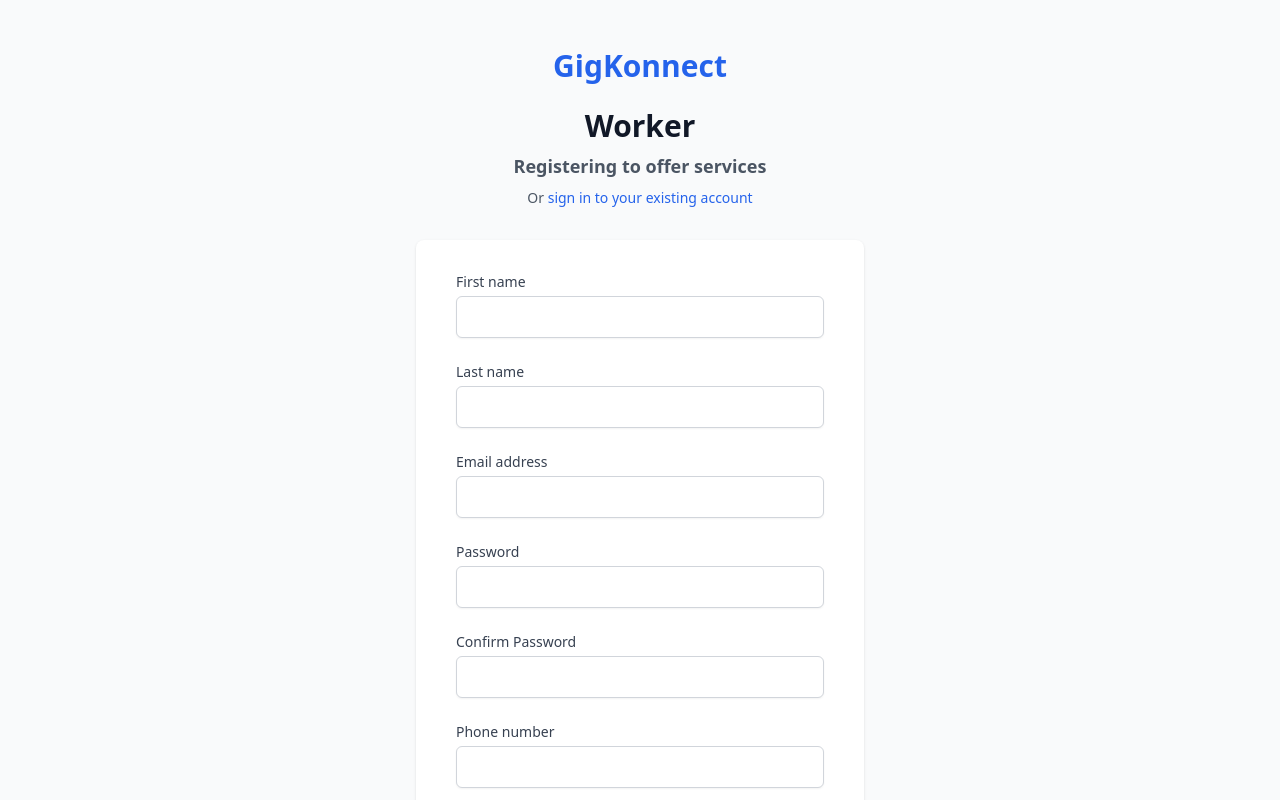
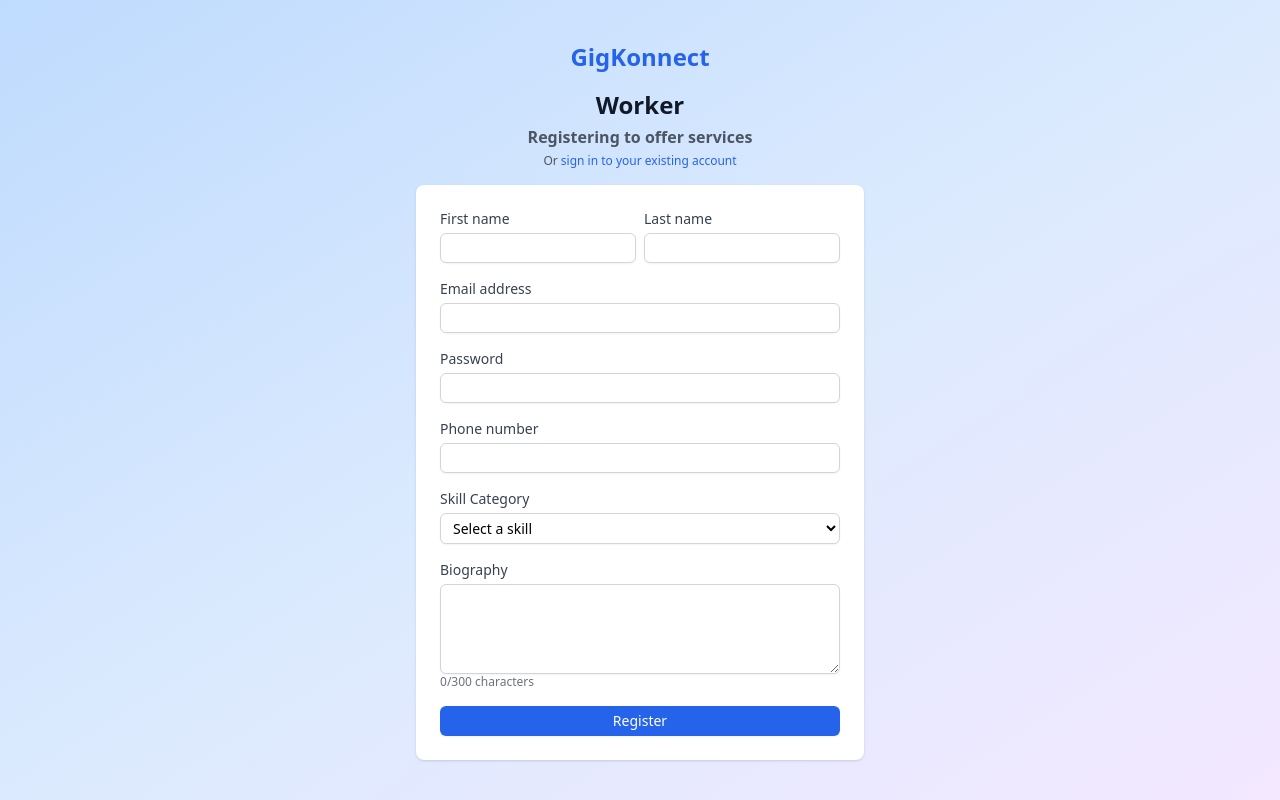
Before and after one commit to waseprisca0/GigKonnect_capstone_project, a React (Vite) app: page /register in a window 1280 px wide. Shown: the top 800 px of the page. Built offline with nearby package versions, Linux system fonts and the light colour scheme.

Commit message:
Apply latest frontend and backend fixes, UI restyling, and schema alignment

```diff
--- a/src/pages/Profile.jsx
+++ b/src/pages/Profile.jsx
@@ -1,5 +1,6 @@
 import React, { useState } from 'react';
 import { useNavigate } from 'react-router-dom';
+import { workersAPI } from '../services/api';
 
 const Profile = () => {
   const navigate = useNavigate();
@@ -48,15 +49,18 @@ const Profile = () => {
     setErrors({});
   };
 
-  const handleSubmit = (e) => {
+  const handleSubmit = async (e) => {
     e.preventDefault();
     if (!validate()) return;
-    // Update user in localStorage (simulate backend update)
-    const updatedUser = { ...user, ...form };
-    localStorage.setItem('user', JSON.stringify(updatedUser));
-    setIsEditing(false);
-    setSuccess(true);
-    window.location.reload(); // Ensure UI updates everywhere
+    try {
+      const updatedWorker = await workersAPI.update(user.id, form);
+      localStorage.setItem('user', JSON.stringify(updatedWorker));
+      setIsEditing(false);
+      setSuccess(true);
+      window.location.reload();
+    } catch (error) {
+      setErrors({ api: 'Failed to update profile. Please try again.' });
+    }
   };
 
   if (!user) {
@@ -85,7 +89,7 @@ const Profile = () => {
             {user.name ? user.name.charAt(0).toUpperCase() : '?'}
           </div>
           <div className="flex-1 w-full">
-            <h2 className="text-3xl font-extrabold text-blue-800 mb-2 tracking-tight">My Worker Profile</h2>
+            <h2 className="text-xl font-bold mb-4 text-blue-800">My Profile</h2>
             {success && (
               <div className="mb-4 text-green-600 font-semibold">Profile updated successfully!</div>
             )}
@@ -97,7 +101,8 @@ const Profile = () => {
                   <div className="mt-1"><span className="font-semibold text-blue-700">Contact Info:</span> {user.contact_info || <span className="text-gray-400">Not set</span>}</div>
                   <div className="mt-1"><span className="font-semibold text-blue-700">Bio:</span> {user.bio || <span className="text-gray-400">Not set</span>}</div>
                 </div>
-                {user.contact_info && (
+                {/* Only show WhatsApp link if not viewing own profile */}
+                {user.contact_info && false && (
                   <a
                     href={`https://wa.me/${user.contact_info.replace(/[^\d]/g, '')}`}
                     target="_blank"
--- a/src/pages/Register.jsx
+++ b/src/pages/Register.jsx
@@ -8,7 +8,6 @@ const Register = () => {
     lastName: '',
     email: '',
     password: '',
-    confirmPassword: '',
     phone: '',
     skill_category: '', // Only for worker
     bio: '' // Only for worker
@@ -74,12 +73,6 @@ const Register = () => {
       newErrors.password = 'Password must be at least 6 characters';
     }
 
-    if (!formData.confirmPassword) {
-      newErrors.confirmPassword = 'Please confirm your password';
-    } else if (formData.password !== formData.confirmPassword) {
-      newErrors.confirmPassword = 'Passwords do not match';
-    }
-
     if (!formData.phone.trim()) {
       newErrors.phone = 'Phone number is required';
     }
@@ -134,19 +127,19 @@ const Register = () => {
   };
 
   return (
-    <div className="min-h-screen bg-gray-50 flex flex-col justify-center py-12 sm:px-6 lg:px-8">
+    <div className="min-h-screen bg-gradient-to-br from-blue-200 via-blue-100 to-purple-100 flex flex-col justify-center py-8 sm:px-4 lg:px-8">
       <div className="sm:mx-auto sm:w-full sm:max-w-md">
         <div className="text-center">
-          <Link to="/" className="text-3xl font-bold text-blue-600">
+          <Link to="/" className="text-2xl font-bold text-blue-600">
             GigKonnect
           </Link>
-          <h2 className="mt-6 text-3xl font-extrabold text-gray-900">
+          <h2 className="mt-4 text-2xl font-extrabold text-gray-900">
             Worker
           </h2>
-          <p className="mt-2 text-lg text-gray-600 font-semibold">
+          <p className="mt-1 text-base text-gray-600 font-semibold">
             Registering to offer services
           </p>
-          <p className="mt-2 text-sm text-gray-600">
+          <p className="mt-1 text-xs text-gray-600">
             Or{' '}
             <Link to="/login" className="font-medium text-blue-600 hover:text-blue-500">
               sign in to your existing account
@@ -155,17 +148,18 @@ const Register = () => {
         </div>
       </div>
 
-      <div className="mt-8 sm:mx-auto sm:w-full sm:max-w-md">
-        <div className="bg-white py-8 px-4 shadow sm:rounded-lg sm:px-10">
+      <div className="mt-4 sm:mx-auto sm:w-full sm:max-w-md">
+        <div className="bg-white py-6 px-3 shadow sm:rounded-lg sm:px-6">
           {apiError && (
             <div className="mb-4 bg-red-50 border border-red-200 text-red-700 px-4 py-3 rounded">
               {apiError}
             </div>
           )}
 
-          <form className="space-y-6" onSubmit={handleSubmit}>
-            {/* First Name */}
-            <div>
+          <form className="space-y-4" onSubmit={handleSubmit}>
+            {/* First Name and Last Name on the same row */}
+            <div className="flex gap-2">
+              <div className="w-1/2">
                 <label htmlFor="firstName" className="block text-sm font-medium text-gray-700">
                   First name
                 </label>
@@ -176,13 +170,11 @@ const Register = () => {
                   autoComplete="given-name"
                   value={formData.firstName}
                   onChange={handleChange}
-                className="mt-1 block w-full rounded-md border border-gray-300 bg-white px-3 py-2 text-base focus:border-blue-500 focus:ring-1 focus:ring-blue-500 transition-all duration-150 shadow-sm placeholder-gray-400"
+                  className="mt-1 block w-full rounded-md border border-gray-300 bg-white px-2 py-1 text-sm focus:border-blue-500 focus:ring-1 focus:ring-blue-500 transition-all duration-150 shadow-sm placeholder-gray-400"
                 />
                 {errors.firstName && <div className="text-red-500 text-sm">{errors.firstName}</div>}
               </div>
-
-            {/* Last Name */}
-            <div>
+              <div className="w-1/2">
                 <label htmlFor="lastName" className="block text-sm font-medium text-gray-700">
                   Last name
                 </label>
@@ -193,9 +185,10 @@ const Register = () => {
                   autoComplete="family-name"
                   value={formData.lastName}
                   onChange={handleChange}
-                className="mt-1 block w-full rounded-md border border-gray-300 bg-white px-3 py-2 text-base focus:border-blue-500 focus:ring-1 focus:ring-blue-500 transition-all duration-150 shadow-sm placeholder-gray-400"
+                  className="mt-1 block w-full rounded-md border border-gray-300 bg-white px-2 py-1 text-sm focus:border-blue-500 focus:ring-1 focus:ring-blue-500 transition-all duration-150 shadow-sm placeholder-gray-400"
                 />
                 {errors.lastName && <div className="text-red-500 text-sm">{errors.lastName}</div>}
+              </div>
             </div>
 
             {/* Email */}
@@ -210,7 +203,7 @@ const Register = () => {
                 autoComplete="email"
                 value={formData.email}
                 onChange={handleChange}
-                className="mt-1 block w-full rounded-md border border-gray-300 bg-white px-3 py-2 text-base focus:border-blue-500 focus:ring-1 focus:ring-blue-500 transition-all duration-150 shadow-sm placeholder-gray-400"
+                className="mt-1 block w-full rounded-md border border-gray-300 bg-white px-2 py-1 text-sm focus:border-blue-500 focus:ring-1 focus:ring-blue-500 transition-all duration-150 shadow-sm placeholder-gray-400"
               />
               {errors.email && <div className="text-red-500 text-sm">{errors.email}</div>}
             </div>
@@ -227,26 +220,9 @@ const Register = () => {
                 autoComplete="new-password"
                 value={formData.password}
                 onChange={handleChange}
-                className="mt-1 block w-full rounded-md border border-gray-300 bg-white px-3 py-2 text-base focus:border-blue-500 focus:ring-1 focus:ring-blue-500 transition-all duration-150 shadow-sm placeholder-gray-400"
+                className="mt-1 block w-full rounded-md border border-gray-300 bg-white px-2 py-1 text-sm focus:border-blue-500 focus:ring-1 focus:ring-blue-500 transition-all duration-150 shadow-sm placeholder-gray-400"
               />
               {errors.password && <div className="text-red-500 text-sm">{errors.password}</div>}
-            </div>
-
-            {/* Confirm Password */}
-            <div>
-              <label htmlFor="confirmPassword" className="block text-sm font-medium text-gray-700">
-                Confirm Password
-              </label>
-              <input
-                id="confirmPassword"
-                name="confirmPassword"
-                type="password"
-                autoComplete="new-password"
-                value={formData.confirmPassword}
-                onChange={handleChange}
-                className="mt-1 block w-full rounded-md border border-gray-300 bg-white px-3 py-2 text-base focus:border-blue-500 focus:ring-1 focus:ring-blue-500 transition-all duration-150 shadow-sm placeholder-gray-400"
-              />
-              {errors.confirmPassword && <div className="text-red-500 text-sm">{errors.confirmPassword}</div>}
             </div>
 
             {/* Phone/Contact Info */}
@@ -261,7 +237,7 @@ const Register = () => {
                 autoComplete="tel"
                 value={formData.phone}
                 onChange={handleChange}
-                className="mt-1 block w-full rounded-md border border-gray-300 bg-white px-3 py-2 text-base focus:border-blue-500 focus:ring-1 focus:ring-blue-500 transition-all duration-150 shadow-sm placeholder-gray-400"
+                className="mt-1 block w-full rounded-md border border-gray-300 bg-white px-2 py-1 text-sm focus:border-blue-500 focus:ring-1 focus:ring-blue-500 transition-all duration-150 shadow-sm placeholder-gray-400"
               />
               {errors.phone && <div className="text-red-500 text-sm">{errors.phone}</div>}
             </div>
@@ -276,9 +252,9 @@ const Register = () => {
                 name="skill_category"
                 value={formData.skill_category}
                 onChange={handleChange}
-                className="mt-1 block w-full rounded-md border border-gray-300 bg-white px-3 py-2 text-base focus:border-blue-500 focus:ring-1 focus:ring-blue-500 transition-all duration-150 shadow-sm placeholder-gray-400"
+                className="mt-1 block w-full rounded-md border border-gray-300 bg-white px-2 py-1 text-sm focus:border-blue-500 focus:ring-1 focus:ring-blue-500 transition-all duration-150 shadow-sm placeholder-gray-400"
               >
-                <option value="">Select a skill</option>
+                <option value="" disabled className="text-gray-400 bg-gray-100">Select a skill</option>
                 {SKILL_OPTIONS.map((option) => (
                   <option key={option} value={option}>{option.charAt(0).toUpperCase() + option.slice(1)}</option>
                 ))}
@@ -289,7 +265,7 @@ const Register = () => {
             {/* Bio */}
             <div>
               <label htmlFor="bio" className="block text-sm font-medium text-gray-700">
-                Short Bio
+                Biography
               </label>
               <textarea
                 id="bio"
@@ -297,7 +273,7 @@ const Register = () => {
                 value={formData.bio}
                 onChange={handleChange}
                 maxLength={300}
-                className="mt-1 block w-full rounded-md border border-gray-300 bg-white px-3 py-2 text-base focus:border-blue-500 focus:ring-1 focus:ring-blue-500 transition-all duration-150 shadow-sm placeholder-gray-400"
+                className="mt-1 block w-full rounded-md border border-gray-300 bg-white px-2 py-1 text-sm focus:border-blue-500 focus:ring-1 focus:ring-blue-500 transition-all duration-150 shadow-sm placeholder-gray-400"
                 rows={4}
               />
               <div className="text-gray-500 text-xs">{formData.bio.length}/300 characters</div>
@@ -308,7 +284,7 @@ const Register = () => {
               <button
                 type="submit"
                 disabled={isLoading}
-                className="w-full flex justify-center py-2 px-4 border border-transparent rounded-md shadow-sm text-sm font-medium text-white bg-blue-600 hover:bg-blue-700 focus:outline-none focus:ring-2 focus:ring-offset-2 focus:ring-blue-500"
+                className="w-full flex justify-center py-1 px-4 border border-transparent rounded-md shadow-sm text-sm font-medium text-white bg-blue-600 hover:bg-blue-700 focus:outline-none focus:ring-2 focus:ring-offset-2 focus:ring-blue-500"
               >
                 {isLoading ? 'Registering...' : 'Register'}
               </button>
--- a/src/pages/WorkerProfile.jsx
+++ b/src/pages/WorkerProfile.jsx
@@ -62,7 +62,7 @@ const WorkerProfile = () => {
                 href={`https://wa.me/${worker.contact_info.replace(/[^\d]/g, '')}`}
                 target="_blank"
                 rel="noopener noreferrer"
-                className="inline-block bg-gradient-to-r from-blue-500 to-purple-500 hover:from-blue-600 hover:to-purple-600 text-white font-semibold px-6 py-2 rounded-lg shadow transition-colors duration-150 mt-2"
+                className="inline-block bg-green-500 hover:bg-green-600 text-white font-semibold px-6 py-2 rounded-lg shadow transition-colors duration-150 mt-2"
               >
                 💬 Chat me on WhatsApp
               </a>
--- a/src/services/api.js
+++ b/src/services/api.js
@@ -88,6 +88,14 @@ export const workersAPI = {
   getById: async (workerId) => {
     return apiCall(`/workers/${workerId}`);
   },
+
+  // Update worker by ID
+  update: async (workerId, updateData) => {
+    return apiCall(`/workers/${workerId}`, {
+      method: 'PUT',
+      body: JSON.stringify(updateData),
+    });
+  },
 };
 
 // Categories API calls
```
Lines whose indentation alone changed are shown as unchanged.
